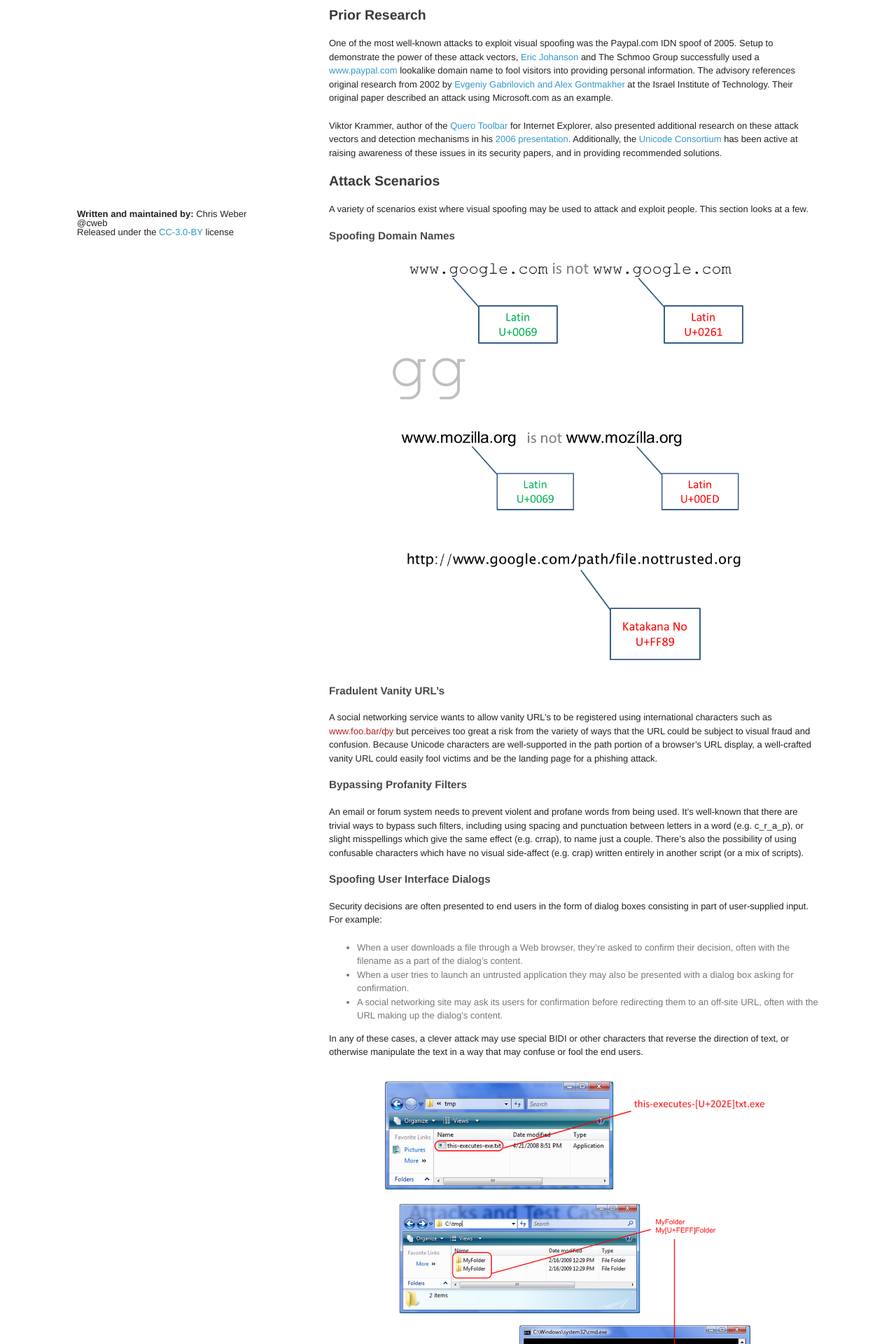
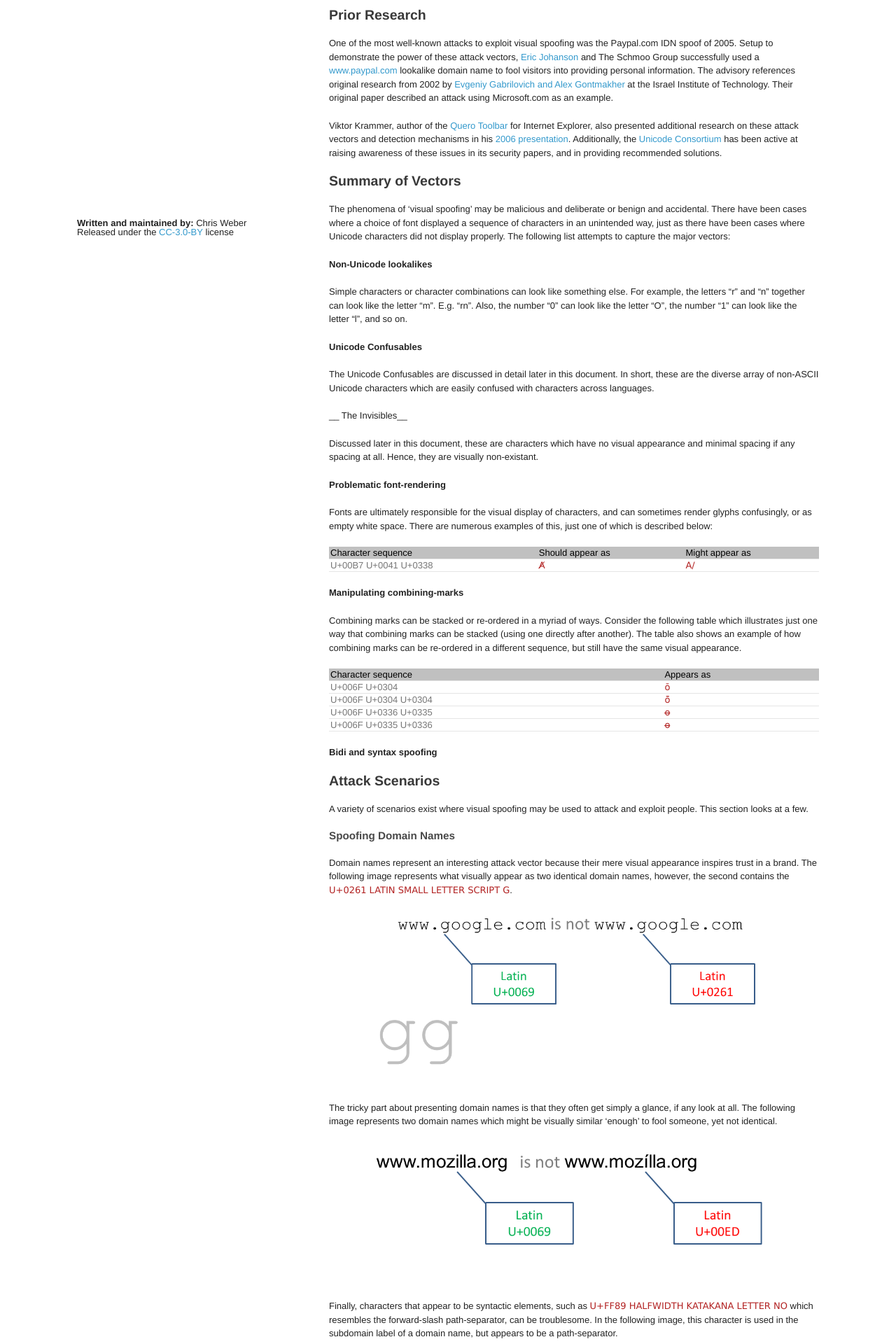
Before and after one commit to cweb/unicode-security-guide, a Jekyll site: the page built from page2.md, in a window 1280 px wide. Shown: the part 512-2432 px from the top of the page at 70% size. Built offline with Jekyll 4.4.1, drawn with Linux system fonts in a browser that asks for light colours; Markdown is read by kramdown in place of the engine named in the settings; some of the changed text lies outside the part shown.

Commit message:
Updating content

```diff
--- a/_config.yml
+++ b/_config.yml
@@ -1,5 +1,5 @@
-url: http://websec.github.io/unicode-security-guide
-foo: http://localhost:4000
+foo: http://websec.github.io/unicode-security-guide
+url: http://localhost:4000
 baseurl: /unicode-security-guide
 author: "Chris Weber"
 markdown: rdiscount
--- a/_includes/footer.html
+++ b/_includes/footer.html
@@ -1,6 +1,6 @@
   <footer>
   <p class="zero"><strong>Written and maintained by:</strong> Chris Weber
-  @cweb </p>
+  </p>
   <p class="zero">Released under the
   <a href="http://creativecommons.org/licenses/by/3.0"
       rel="nofollow">CC-3.0-BY</a> license</p>
--- a/css/styles.css
+++ b/css/styles.css
@@ -45,6 +45,7 @@
 
 span.uchar {
   color: firebrick;
+  font-family: Lucida Sans Unicode;
 }
 
 h1, h2, h3 {
@@ -149,7 +150,7 @@
   display: block;
   margin-left: auto;
   margin-right: auto;
-  max-width:75%;
+  max-width: 600px;
 }
 
 header {
--- a/page2.md
+++ b/page2.md
@@ -26,19 +26,96 @@
 
 Viktor Krammer, author of the [Quero Toolbar](http://www.quero.at/) for Internet Explorer, also presented additional research on these attack vectors and detection mechanisms in his [2006 presentation](http://www.quero.at/papers/idn_spoofing.pdf).  Additionally, the [Unicode Consortium](http://unicode.org) has been active at raising awareness of these issues in its security papers, and in providing recommended solutions.
 
+## <a id="vectors"></a>Summary of Vectors
+The phenomena of 'visual spoofing' may be malicious and deliberate or benign and accidental.  There have been cases where a choice of font displayed a sequence of characters in an unintended way, just as there have been cases where Unicode characters did not display properly.  The following list attempts to capture the major vectors:
+
+__Non-Unicode lookalikes__
+
+Simple characters or character combinations can look like something else.  For example, the letters "r" and "n" together can look like the letter "m".  E.g. <span class="spoof">"rn"</span>.  Also, the number <span class="spoof">"0"</span> can look like the letter <span class="spoof">"O"</span>, the number <span class="spoof">"1"</span> can look like the letter <span class="spoof">"l"</span>, and so on.
+
+__Unicode Confusables__
+
+The Unicode Confusables are discussed in detail later in this document.  In short, these are the diverse array of non-ASCII Unicode characters which are easily confused with characters across languages.
+
+__ The Invisibles__
+
+Discussed later in this document, these are characters which have no visual appearance and minimal spacing if any spacing at all.  Hence, they are visually non-existant.
+
+__Problematic font-rendering__
+
+Fonts are ultimately responsible for the visual display of characters, and can sometimes render glyphs confusingly, or as empty white space.  There are numerous examples of this, just one of which is described below:
+
+<table>
+<thead>
+ <tr>
+   <td>Character sequence</td>
+   <td>Should appear as</td>
+   <td>Might appear as</td>
+ </tr>
+</thead>
+<tbody>
+ <tr>
+   <td>U+00B7 U+0041 U+0338</td>
+   <td><span class="uchar">A&#x0338;</span></td>
+   <td><span class="uchar">A/</span></td>
+ </tr>
+</tbody>
+</table>
+
+__Manipulating combining-marks__
+
+Combining marks can be stacked or re-ordered in a myriad of ways.  Consider the following table which illustrates just one way that combining marks can be stacked (using one directly after another). The table also shows an example of how combining marks can be re-ordered in a different sequence, but still have the same visual appearance.
+
+<table>
+<thead>
+ <tr>
+   <td>Character sequence</td>
+   <td>Appears as</td>
+ </tr>
+</thead>
+<tbody>
+ <tr>
+   <td>U+006F U+0304</td>
+   <td><span class="uchar">o&#x0304;</span></td>
+ </tr>
+ <tr>
+   <td>U+006F U+0304 U+0304</td>
+   <td><span class="uchar">o&#x0304;&#x0304;</span></td>
+ </tr>
+ <tr>
+   <td>U+006F U+0336 U+0335</td>
+   <td><span class="uchar">o&#x0336;&#x0335;</span></td>
+ </tr>
+ <tr>
+   <td>U+006F U+0335 U+0336</td>
+   <td><span class="uchar">o&#x0335;&#x0336;</span></td>
+ </tr>
+</tbody>
+</table>
+
+__Bidi and syntax spoofing__
+
+
 ## <a id="attack"></a>Attack Scenarios
 
 A variety of scenarios exist where visual spoofing may be used to attack and exploit people.  This section looks at a few.
 
 ### <a id="domains"></a>Spoofing Domain Names
+Domain names represent an interesting attack vector because their mere visual appearance inspires trust in a brand.  The following image represents what visually appear as two identical domain names, however, the second contains the <span class="uchar">U+0261 LATIN SMALL LETTER SCRIPT G</span>.
 
-<img class="center" style="max-width: 80%;" src="{{ site.url }}/img/spoof-google.png" />
+<img class="center" src="{{ site.url }}/img/spoof-google.png" />
+
+The tricky part about presenting domain names is that they often get simply a glance, if any look at all.  The following image represents two domain names which might be visually similar 'enough' to fool someone, yet not identical.
+
 <img class="center" src="{{ site.url }}/img/spoof-mozilla.png" />
+
+Finally, characters that appear to be syntactic elements, such as <span class="uchar">U+FF89 HALFWIDTH KATAKANA LETTER NO</span> which resembles the forward-slash path-separator, can be troublesome.  In the following image, this character is used in the subdomain label of a domain name, but appears to be a path-separator.
+
 <img class="center" src="{{ site.url }}/img/spoof-slash.png" />
 
 ### <a id="vanity"></a>Fradulent Vanity URL's
 
-A social networking service wants to allow vanity URL’s to be registered using international characters such as <span class="uchar">www.foo.bar/&#x0444;&#x0443;</span> but perceives too great a risk from the variety of ways that the URL could be subject to visual fraud and confusion. Because Unicode characters are well-supported in the path portion of a browser’s URL display, a well-crafted vanity URL could easily fool victims and be the landing page for a phishing attack.
+A social networking service wants to allow vanity URL’s to be registered using international characters such as <span class="uchar">www.foo.bar/&#x0444;&#x0443;</span> but perceives too great a risk from the variety of ways that the URL could be subject to visual fraud and confusion. Because Unicode characters are well-supported in the path portion of a browser’s URL display, a well-crafted vanity URL could easily fool victims and be the landing page for a phishing attack.  In fact, it's often unnecessary to use Unicode - in some cases, the number one "1" can appear as the letter "l", and in certain fonts the sequence "rn" can appear as the letter "m".
 
 ### <a id="profanity"></a>Bypassing Profanity Filters
 
@@ -54,8 +131,15 @@
 
 In any of these cases, a clever attack may use special BIDI or other characters that reverse the direction of text, or otherwise manipulate the text in a way that may confuse or fool the end users.
 
-<img class="center" style="max-width:80%;" src="{{ site.url }}/img/spoof-win-explorer-file.png" />
+Consider the following image which shows the Windows Explorer program.  What appears to be a plain text file ending in the ".txt" file extension, is actually an executable file ending in the ".exe" extension.  Fortunately, Windows Explorer recognizes the true file type, which it has listed as "Application".
+
+<img class="center" src="{{ site.url }}/img/spoof-win-explorer-file.png" />
+
+In another example, the <span class="uchar">U+FEFF ZERO WIDTH NO-BREAK SPACE</span> character, also known as the Byte-Order Mark, or BOM, acts as an 'invisible' character.
+
 <img class="center" src="{{ site.url }}/img/spoof-win-explorer-folder.png" />
+
+Invisible characters present their own interesting dymanics and applications.  As seen in the image above, Windows Explorer presents what appears to be two folders with identical names, whereas a default command prompt does not properly display the BOM, and so presents it as an empty box.
 
 ### <a id="ads"></a>Malvertisements
 
@@ -66,6 +150,7 @@
 Email addresses and the SMTP protocol has long been confined to ASCII, however, standards work through the <a href="http://www.ietf.org">IETF</a> was concluded in 2013 by the <a href="http://datatracker.ietf.org/wg/eai/charter/">Email Address Internationalization Working Group</a>.  The EAI effort delivered documentation for integrating UTF-8 into the core email protocols, as well as advice to EAI deployment in client and server software.  In preparing for the transition, email client engineers and designers will need to anticipate and handle the case of visually identical email addresses, among other issues.  If left unhandled, then end users could easily be fooled. Digital certificates would provide a good mechanism for proving authenticity of a message; however such certificates also support Unicode and are vulnerable to the exact same attacks.
 
 ## <a id="defense"></a>Defensive Options
+All does not seem lost.  While
 
 ## <a id="confusables"></a>The Confusables
 Throughout Unicode, the characters that visually resemble one another are referred to as <strong>the confusables</strong>.  The Unicode Consortium has documented this phenomena in both <a href="http://www.unicode.org/reports/tr36/">Technical Report 36</a> and <a href="http://www.unicode.org/reports/tr39/">TR 39</a>.
```
Also changed, not shown: index.md (+2 -0 lines), page1.md (+11 -2 lines).
